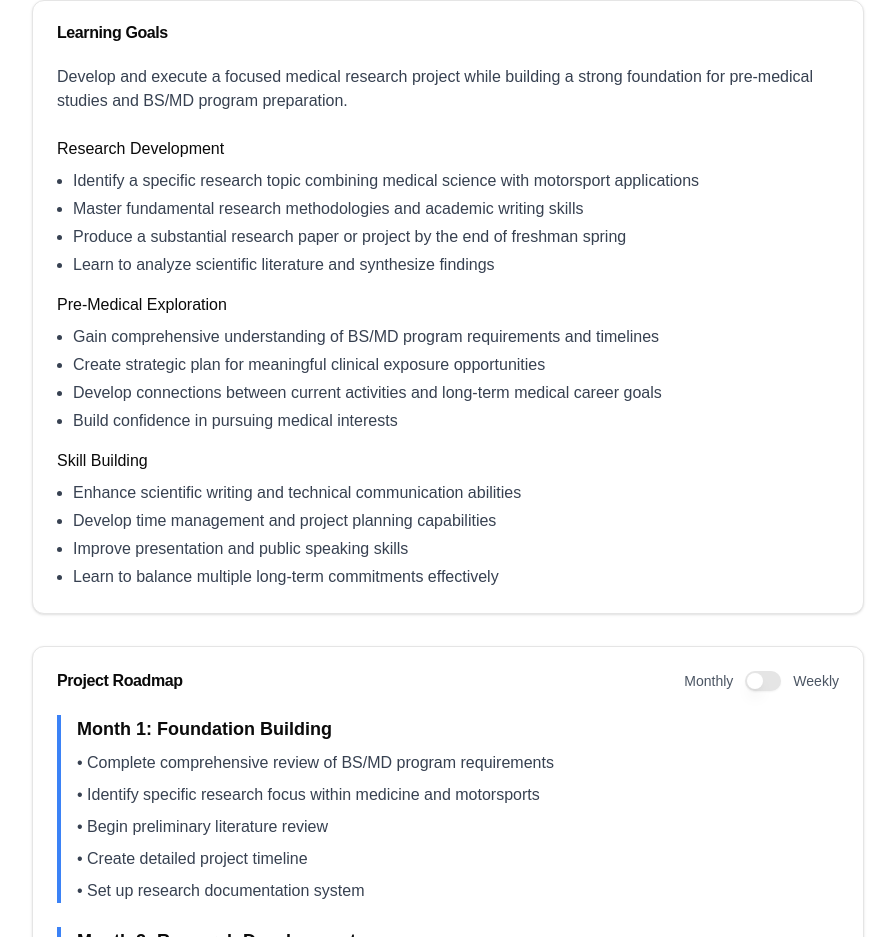
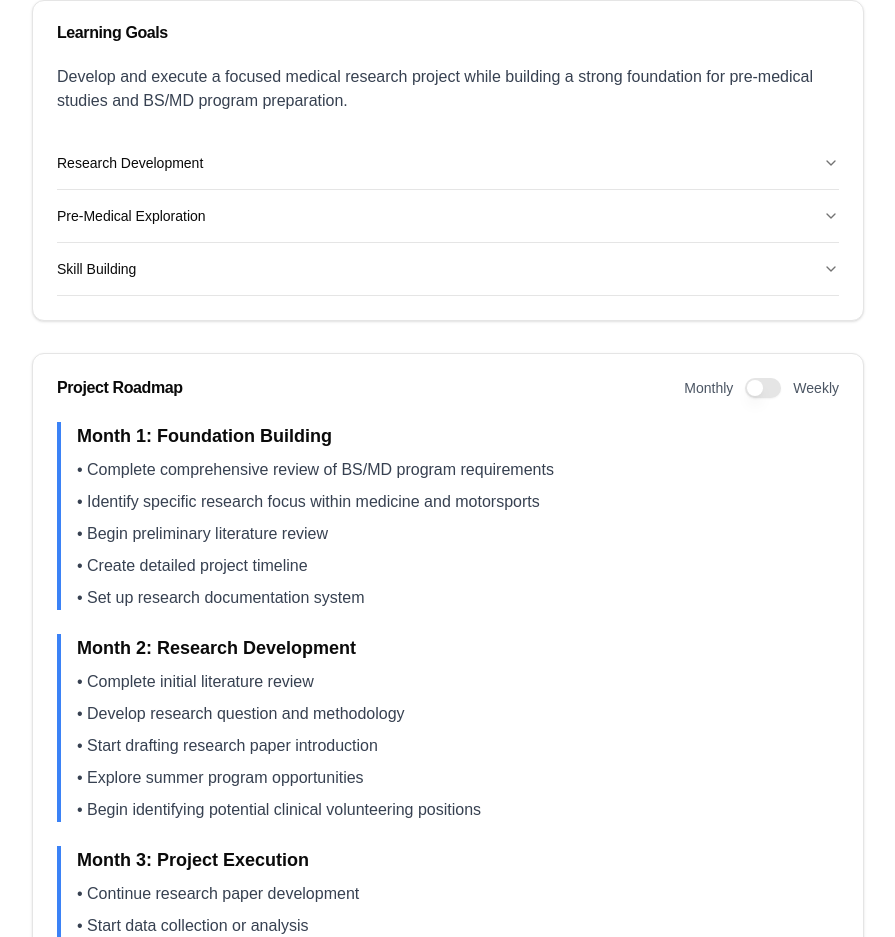
Before and after one commit to cabbachew/database_read, a Next.js app: page /test4 in a window 1280 px wide. Shown: the part 1136-2073 px from the top of the page, without its empty margins (192-1087 px from the left). Built offline with nearby package versions, Linux system fonts and the light colour scheme.

Commit message:
place sub goals inside accordion

```diff
--- a/app/test4/components/GoalsSection.tsx
+++ b/app/test4/components/GoalsSection.tsx
@@ -1,5 +1,11 @@
 import { Card, CardHeader, CardTitle, CardContent } from "@/components/ui/card";
 import { SynthesizedGoal } from "../types";
+import {
+  Accordion,
+  AccordionContent,
+  AccordionItem,
+  AccordionTrigger,
+} from "@/components/ui/accordion";
 
 interface Props {
   goals: SynthesizedGoal;
@@ -16,10 +22,13 @@ const GoalsSection = ({ goals }: Props) => {
           <p className="text-gray-700">{goals.highLevelGoal}</p>
         </div>
 
-        <div className="space-y-4">
+        <Accordion type="single" collapsible className="w-full">
           {goals.subGoals.map((subGoal, index) => (
-            <div key={index}>
-              <h4 className="font-medium mb-2">{subGoal.title}</h4>
+            <AccordionItem key={index} value={`item-${index}`}>
+              <AccordionTrigger className="text-left">
+                {subGoal.title}
+              </AccordionTrigger>
+              <AccordionContent>
                 <ul className="list-disc pl-4 space-y-1">
                   {subGoal.items.map((item, itemIndex) => (
                     <li key={itemIndex} className="text-gray-700">
@@ -27,9 +36,10 @@ const GoalsSection = ({ goals }: Props) => {
                     </li>
                   ))}
                 </ul>
-            </div>
+              </AccordionContent>
+            </AccordionItem>
           ))}
-        </div>
+        </Accordion>
       </CardContent>
     </Card>
   );
```
Lines whose indentation alone changed are shown as unchanged.
